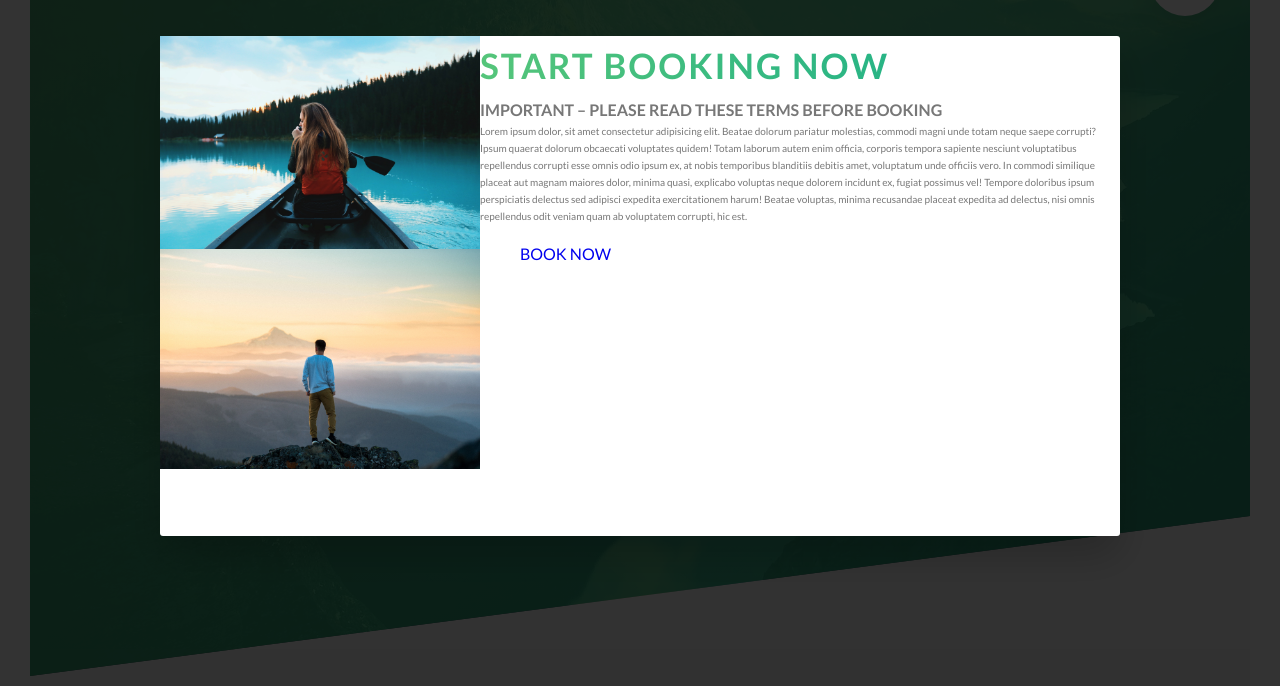
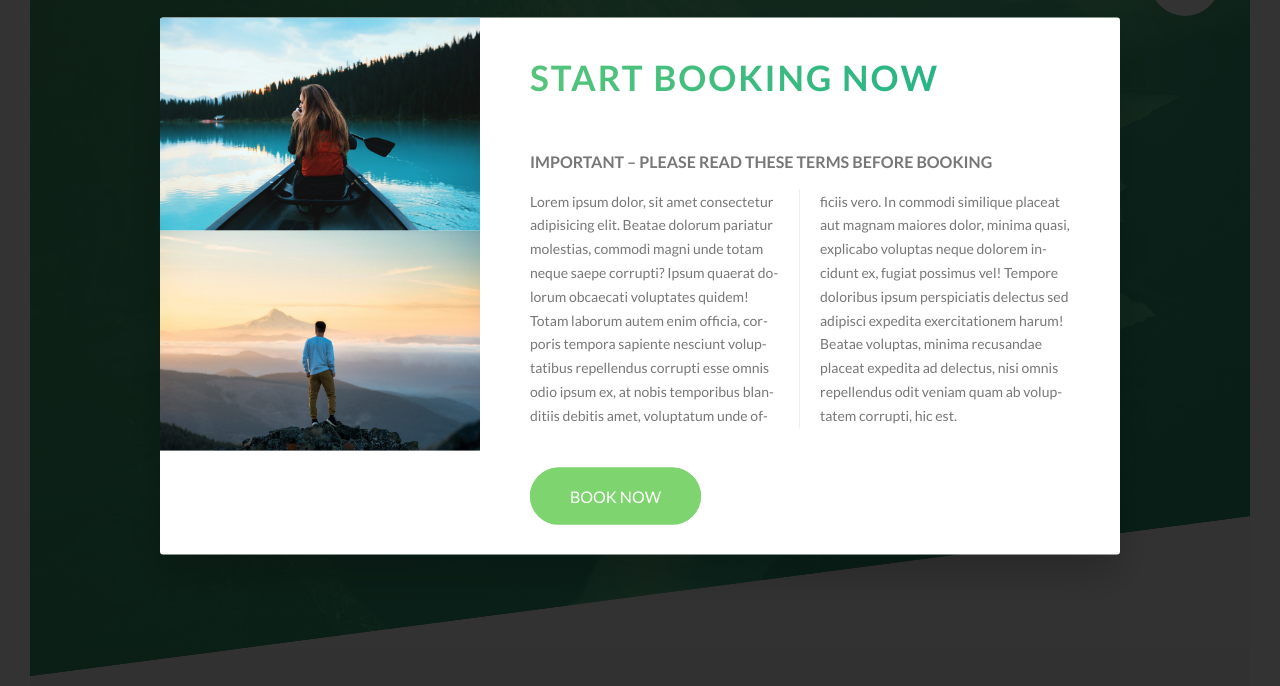
Before and after one commit to GeorgeMitsikaris/CSS-Natours-Tutorial, a website: page index.html in a window 1280 px wide. Shown: the part 114-800 px from the top of the page. Drawn offline with Linux system fonts and the light colour scheme.

Commit message:
Building the popup part 1

```diff
--- a/index.html
+++ b/index.html
@@ -355,8 +355,9 @@
                 <img src="img/nat-9.jpg" alt="Tour Photo" class="popup__img" />
             </div>
             <div class="popup__right">
-                <h2 class="heading-secondary">Start booking now</h2>
-                <h3 class="heading-tertiary">Important &ndash; Please read these terms before booking</h3>
+                <h2 class="heading-secondary u-margin-bottom-medium">Start booking now</h2>
+                <h3 class="heading-tertiary u-margin-bottom-small">Important &ndash; Please read these terms before
+                    booking</h3>
                 <p class="popup__text">
                     Lorem ipsum dolor, sit amet consectetur adipisicing elit. Beatae dolorum pariatur molestias, commodi
                     magni unde totam neque saepe corrupti? Ipsum quaerat dolorum obcaecati voluptates quidem! Totam
@@ -367,7 +368,7 @@
                     expedita exercitationem harum! Beatae voluptas, minima recusandae placeat expedita ad delectus, nisi
                     omnis repellendus odit veniam quam ab voluptatem corrupti, hic est.
                 </p>
-                <a href="#" class="btn btn-green">Book Now</a>
+                <a href="#" class="btn btn--green">Book Now</a>
             </div>
         </div>
     </div>
--- a/sass/components/_popup.scss
+++ b/sass/components/_popup.scss
@@ -15,16 +15,20 @@
         background: $color-white;
         box-shadow: 0 2rem 4rem rgba($color-black, .2);
         border-radius: 3px;
+        display: table;
+        overflow: hidden;
     }
 
     &__left{
         width: 33.3333333%;
-        float: left;
+        display: table-cell;
     }
 
     &__right{
         width: 66.6666666%;
-        float: left;
+        display: table-cell;
+        vertical-align: middle;
+        padding: 3rem 5rem;
     }
 
     &__img{
@@ -33,6 +37,13 @@
     }
 
     &__text{
-
+        font-size: 1.4rem;
+        margin-bottom: 4rem;
+        column-count: 2;
+        column-gap: 4rem;
+        column-rule: 1px solid $color-grey-light-2;
+        -webkit-hyphens: auto;
+        -moz-hyphens: auto;
+        hyphens: auto;
     }
 }
```
Also changed, not shown: css/style.css.
